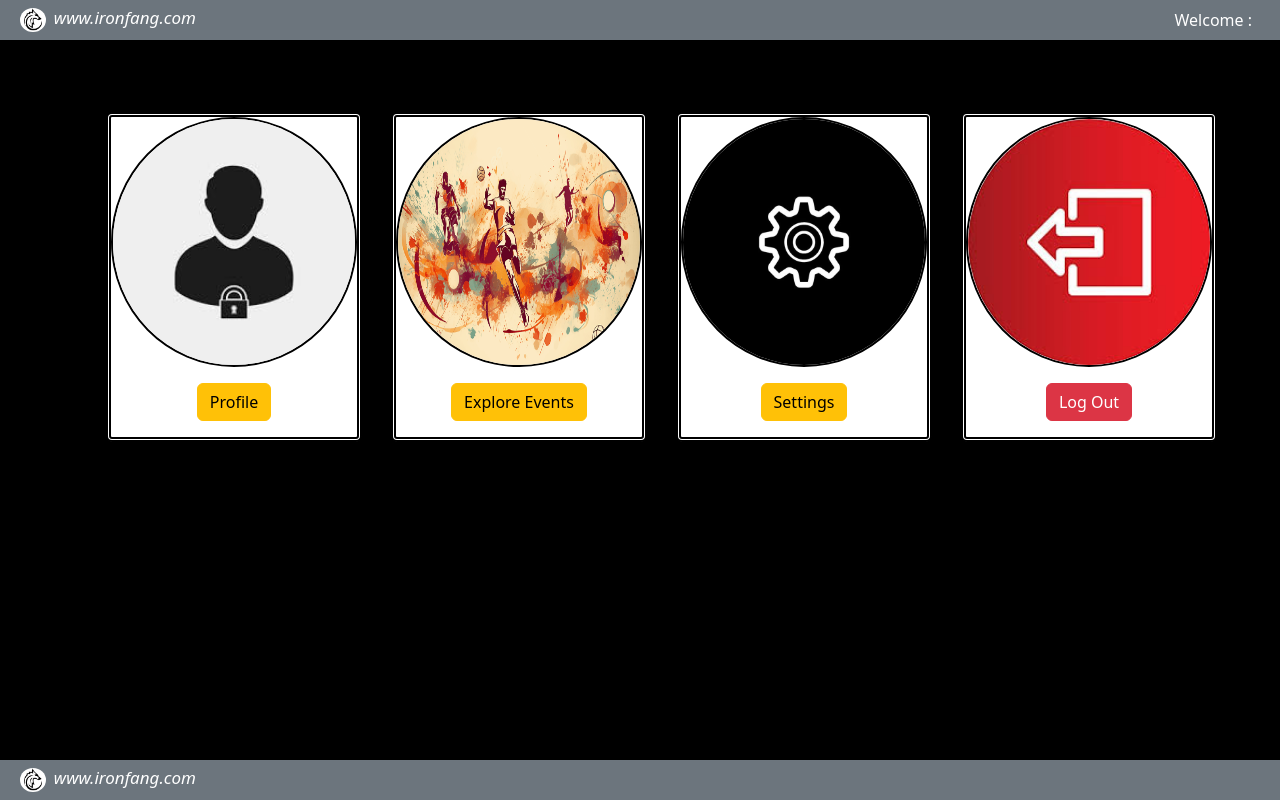
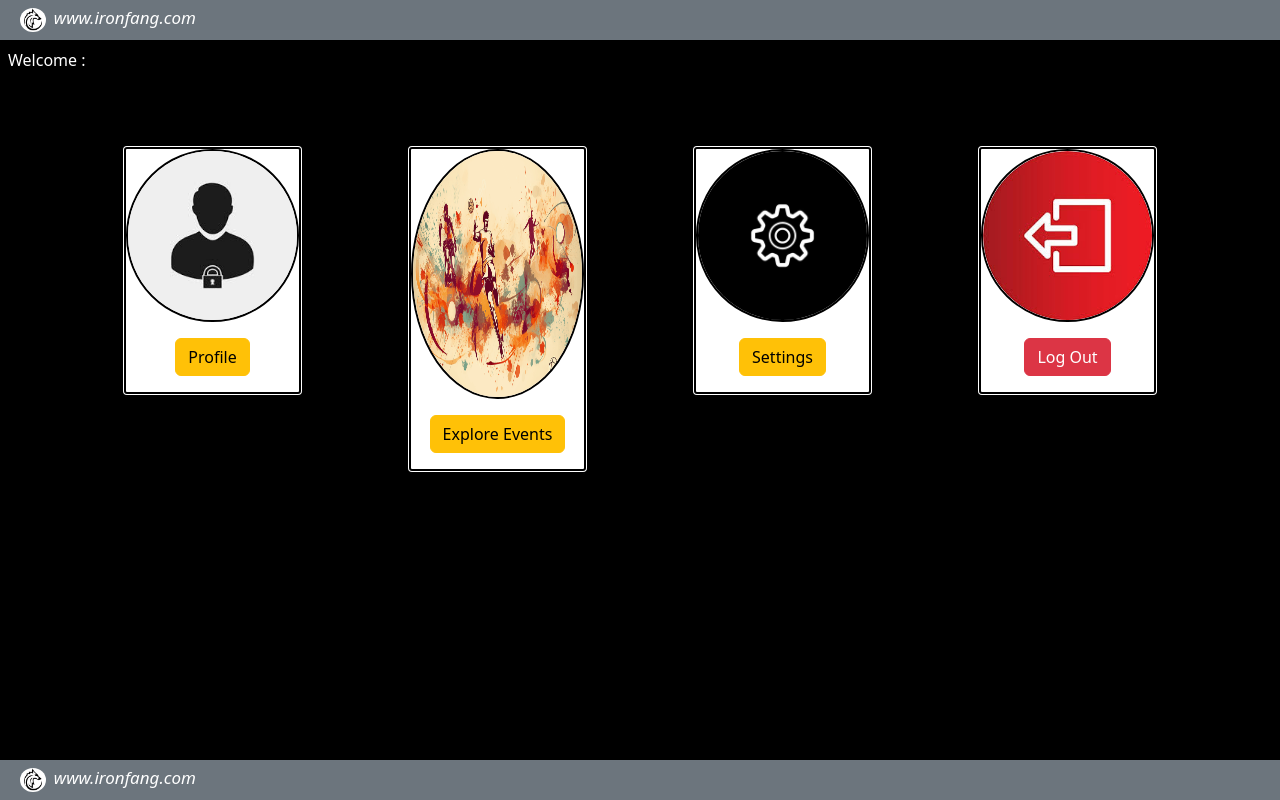
Before and after one commit to Ridhi-940/ironfang, a website: page public/dash-player.html in a window 1280 px wide. Drawn offline with nearby package versions, Linux system fonts and the light colour scheme.

Commit message:
Project-1

```diff
--- a/public/dash-player.html
+++ b/public/dash-player.html
@@ -50,7 +50,7 @@
 
   <nav class="navbar bg-secondary" style="line-height: .5vh;">
         <div class="container-fluid">
-            <div class="ms-1" style="width: 40rem;">
+            <div class="ms-1" style="width: 15rem;">
                 <div class="ms-1">
                     <a href="./Pics/logo9-removebg-preview.png">
                         <img src="./Pics/logo9-removebg-preview.png" alt=""
@@ -60,26 +60,27 @@
                 <span class="navbar-brand ms-2"
                     style="font-style: italic;color: white;float: left;font-size: 17px;margin-top: .4vh;">www.ironfang.com</span>
             </div>
-            <div class="me-3 text-white" style="float: right;">Welcome : <span id="welcome"></span></div>
         </div>
     </nav>
+
+    <div class="ms-2 mt-2 text-white">Welcome : <span id="welcome"></span></div>
 
 
   <center>
 
-    <div class="container mt-5 mb-4">
-      <div class="row mt-5">
-        <div class="col-md-3">
-          <div class="card m-4" style="width: 16rem;border: 5px black double;">
-            <img src="./Pics/login1.jpg" class="card-img-top" alt="" height="250"
-              style="border-radius: 50%;border: 2px black solid;">
+    <div class="container mt-5 mb-5">
+      <div class="row mt-5 mb-3">
+        <div class="col-md-3 mb-3">
+          <div class="card mb-3 mt-4" style="width: 70%;border: 5px black double;">
+            <img src="./Pics/login1.jpg" class="card-img-top" alt=""
+              style="border-radius: 50%;border: 2px black solid;height: 70%;">
             <div class="card-body">
               <a href="profile-player.html" class="btn btn-warning">Profile</a>
             </div>
           </div>
         </div>
-        <div class="col-md-3">
-          <div class="card m-4" style="width: 16rem; border: 5px black double;">
+        <div class="col-md-3 mb-3">
+          <div class="card mb-3 mt-4" style="width: 70%; border: 5px black double;">
             <img src="./Pics/sport3.jpg" class="card-img-top" alt="" height="250"
               style="border-radius: 50%;border: 2px black solid;">
             <div class="card-body">
@@ -87,10 +88,10 @@
             </div>
           </div>
         </div>
-        <div class="col-md-3">
-          <div class="card m-4" style="width: 16rem;border: 5px black double;">
-            <img src="./Pics/setting3.jpg" class="card-img-top" alt="" height="250"
-              style="border-radius: 50%;border: 2px black solid;">
+        <div class="col-md-3 mb-3">
+          <div class="card mb-3 mt-4" style="width: 70%;border: 5px black double;">
+            <img src="./Pics/setting3.jpg" class="card-img-top" alt=""
+              style="border-radius: 50%;border: 2px black solid;height: 70%;">
             <div class="card-body">
               <a href="" class="btn btn-warning" data-bs-toggle="modal" data-bs-target="#exampleModal">Settings</a>
             </div>
@@ -99,10 +100,10 @@
 
         <!-- Log Out -->
 
-        <div class="col-md-3">
-          <div class="card m-4" style="width: 16rem; border: 5px black double;">
-            <img src="./Pics/logout3.jpg" class="card-img-top" alt="" height="250"
-              style="border-radius: 50%;border: 2px black solid;">
+        <div class="col-md-3 mb-3">
+          <div class="card mb-3 mt-4" style="width: 70%; border: 5px black double;">
+            <img src="./Pics/logout3.jpg" class="card-img-top" alt=""
+              style="border-radius: 50%;border: 2px black solid;height: 70%;">
             <div class="card-body">
               <a href="" class="btn btn-danger" onclick="doLogout();">Log Out</a>
             </div>
```
Also changed, not shown: public/dash-Admin.html (+18 -18 lines), public/dash-organizer.html (+1 -1 lines).
